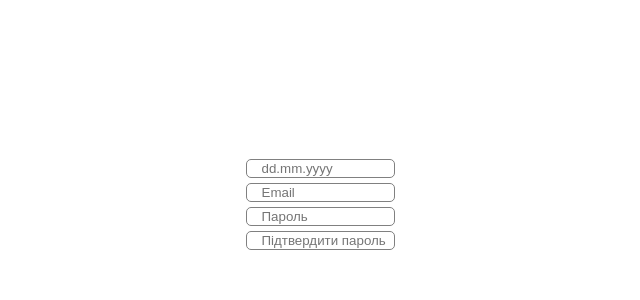
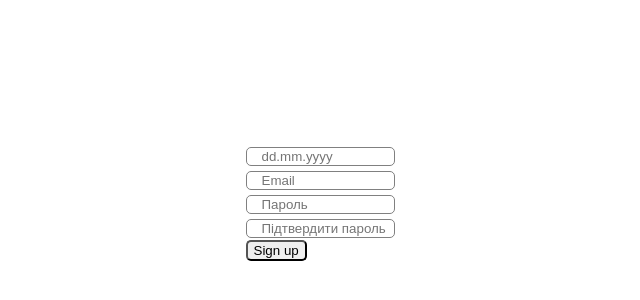
Before and after one commit to kpi-web/math-web, a React (Create React App) app: page /signup in a window 1280 px wide. Shown: the part 196-496 px from the top of the page, without its empty margins (320-960 px from the left). Built offline with nearby package versions, Linux system fonts and the light colour scheme.

Commit message:
feat: add signup

```diff
--- /dev/null
+++ b/src/components/atoms/Button.tsx
@@ -0,0 +1,26 @@
+import React from 'react';
+import styled from "styled-components";
+
+interface ButtonProps extends ButtonStyledProps {
+    children: any,
+    onClickHandler?: Function,
+}
+
+interface ButtonStyledProps {
+    type?: any,
+}
+
+const ButtonStyled = styled.button<ButtonStyledProps>`
+  width: fit-content;
+  border-radius: 5px;
+`
+
+const Button = ({children, ...props}: ButtonProps) => {
+    return (
+        <ButtonStyled {...props}>
+            {children}
+        </ButtonStyled>
+    );
+};
+
+export default Button;
--- a/src/components/pages/SignUp.tsx
+++ b/src/components/pages/SignUp.tsx
@@ -1,11 +1,52 @@
 import React, {useState} from 'react';
 import SignUpInTemplate from "../templates/SignUpInTemplate";
+import { createUserWithEmailAndPassword, getAuth } from 'firebase/auth';
+import {useNavigate} from "react-router-dom";
+import app from "../../firebase";
+import {SignInUp} from "../../interfaces";
+
+const dateRegexp = /^(?:(?:31(\/|-|\.)(?:0?[13578]|1[02]))\1|(?:(?:29|30)(\/|-|\.)(?:0?[13-9]|1[0-2])\2))(?:(?:1[6-9]|[2-9]\d)?\d{2})$|^(?:29(\/|-|\.)0?2\3(?:(?:(?:1[6-9]|[2-9]\d)?(?:0[48]|[2468][048]|[13579][26])|(?:(?:16|[2468][048]|[3579][26])00))))$|^(?:0?[1-9]|1\d|2[0-8])(\/|-|\.)(?:(?:0?[1-9])|(?:1[0-2]))\4(?:(?:1[6-9]|[2-9]\d)?\d{2})$/
 
 const SignUp = () => {
     const [date, setDate] = useState('')
     const [email, setEmail] = useState('')
     const [password, setPassword] = useState('')
     const [confirmPassword, setConfirmPassword] = useState('')
+    const navigate = useNavigate()
+    const auth = getAuth(app)
+    const signUp = async () => {
+        if (!date.match(dateRegexp)) alert('Введіть дату правильно!')
+        else if (password !== confirmPassword) {
+            alert('Passwords are not equal');
+        }
+        else if (email) {
+            try {
+                await createUserWithEmailAndPassword(auth, email, password);
+                alert('Registration successful');
+                navigate('/');
+            } catch (e: any) {
+                switch (e.code) {
+                    case 'auth/email-already-in-use':
+                        alert('User is registered!');
+                        break;
+
+                    case 'auth/invalid-email':
+                        alert('Wrong email');
+                        break;
+
+                    case 'auth/weak-password':
+                        alert('Weak password');
+                        break;
+                    default:
+                        console.log(e);
+                        alert('Unexpected error');
+                }
+            }
+        } else {
+            alert('Enter an email!');
+        }
+    }
+
     return (
         <SignUpInTemplate
             date={date}
@@ -16,6 +57,7 @@ const SignUp = () => {
             setPassword={setPassword}
             confirmPassword={confirmPassword}
             setConfirmPassword={setConfirmPassword}
+            handler={signUp}
         />
     );
 };
--- a/src/components/templates/SignUpInTemplate.tsx
+++ b/src/components/templates/SignUpInTemplate.tsx
@@ -1,8 +1,10 @@
-import React from 'react';
+import React, {useMemo} from 'react';
 import Input from "../atoms/Input";
 import Flex from "../atoms/Flex";
 import {SignInUp} from "../../interfaces";
 import {css} from "styled-components";
+import Button from "../atoms/Button";
+import {useLocation} from "react-router-dom";
 
 const inputsStyle = css`
   border: 1px solid grey;
@@ -11,7 +13,9 @@ const inputsStyle = css`
 `
 
 
-const SignUpInTemplate = ({date, setDate, email, setEmail, password, setPassword, confirmPassword, setConfirmPassword}: SignInUp) => {
+const SignUpInTemplate = ({date, setDate, email, setEmail, password, setPassword, confirmPassword, setConfirmPassword, handler}: SignInUp) => {
+    const {pathname} = useLocation()
+    const isSignup = useMemo(() => pathname === '/signup',[])
     return (
         <Flex
             flexDirection={'column'}
@@ -19,6 +23,10 @@ const SignUpInTemplate = ({date, setDate, email, setEmail, password, setPassword
             justifyContent={'center'}
             alignItems={'center'}
         >
+            <form onSubmit={(event) => {
+                event.preventDefault()
+                handler()
+            }}>
                 <Flex
                     flexDirection={'column'}
                     rowGap={'5px'}
@@ -34,6 +42,8 @@ const SignUpInTemplate = ({date, setDate, email, setEmail, password, setPassword
                         additionalStyle={inputsStyle}
                     />
                 </Flex>
+                <Button type={'submit'}>{isSignup ? 'Sign up' : 'Sign in'}</Button>
+            </form>
         </Flex>
     );
 };
--- /dev/null
+++ b/src/firebase.ts
@@ -0,0 +1,21 @@
+// Import the functions you need from the SDKs you need
+import { initializeApp } from "firebase/app";
+import { getAnalytics } from "firebase/analytics";
+// TODO: Add SDKs for Firebase products that you want to use
+// https://firebase.google.com/docs/web/setup#available-libraries
+
+// Your web app's Firebase configuration
+// For Firebase JS SDK v7.20.0 and later, measurementId is optional
+const firebaseConfig = {
+    apiKey: "AIzaSyApq1jGXM9cpRQhIcyLu4AGyJWU5SwrYv0",
+    authDomain: "math-web-a415c.firebaseapp.com",
+    projectId: "math-web-a415c",
+    storageBucket: "math-web-a415c.appspot.com",
+    messagingSenderId: "245869612591",
+    appId: "1:245869612591:web:332540bc756d3bcfff00da",
+    measurementId: "G-RET53F5LTC"
+};
+
+// Initialize Firebase
+const app = initializeApp(firebaseConfig);
+export default app
--- a/src/interfaces.ts
+++ b/src/interfaces.ts
@@ -8,4 +8,5 @@ export interface SignInUp {
     setPassword: Function
     confirmPassword?: string,
     setConfirmPassword?: Function,
+    handler: Function,
 }
```
Lines whose indentation alone changed are shown as unchanged.
